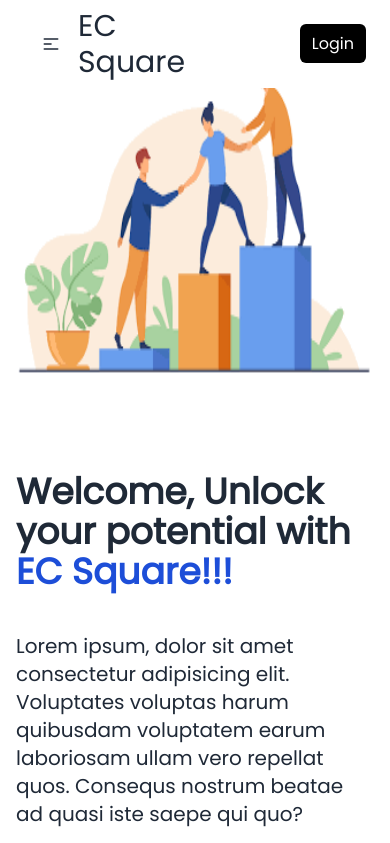
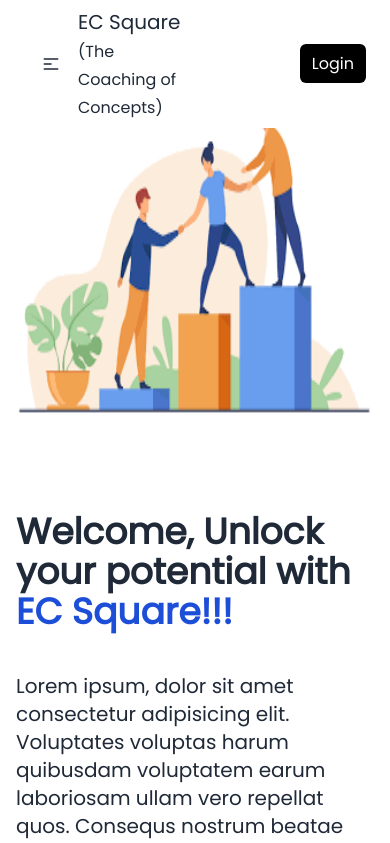
Before and after one commit to ashish-0280/ecsquare, a React (Vite) app: page / in a window 390 px wide. Shown: the top 843 px of the page. Built offline with nearby package versions, Linux system fonts and the light colour scheme.

Commit message:
frontend

```diff
--- a/index.html
+++ b/index.html
@@ -4,7 +4,7 @@
     <meta charset="UTF-8" />
     <meta name="viewport" content="width=device-width, initial-scale=1.0" />
     <link rel="icon" href="./public/logo-design_14698174.png">
-    <title>EC Square</title>
+    <title>EC Square (The Coaching of Concepts)</title>
   </head>
   <body>
     <div id="root"></div>
--- a/src/components/Banner.jsx
+++ b/src/components/Banner.jsx
@@ -9,7 +9,7 @@ function Banner() {
         <h1 className='text-4xl font-bold'>Welcome, Unlock your potential with <br /> <span className='text-4xl mt-8 md:text-5xl text-blue-700 font-bold'>EC Square!!!</span> </h1>
         <p className='text-xl'>Lorem ipsum, dolor sit amet consectetur adipisicing elit. Voluptates voluptas harum quibusdam voluptatem earum laboriosam ullam vero repellat quos. Consequs nostrum beatae ad quasi iste saepe qui quo?</p></div>
         </div>
-        <div className='w-full md:w-1/2 mt-14 md:mt-22 order-1'>
+        <div className='w-full md:w-1/2 md:mt-14 mt-24 md:mt-22 order-1'>
           <img src={banner} alt="banner" className='w-100 h-80 md:ml-25' />
         </div>
       </div>
--- a/src/components/Login.jsx
+++ b/src/components/Login.jsx
@@ -46,7 +46,7 @@ function Login() {
     <div className='md:w-20 w-24 h-10 rounded-md px-3 md:px-4 py-2 md:py-2 bg-blue-500 hover:bg-blue-700 text-white mt-10'>
         <button>Login</button>
     </div>
-    <div className='md:ml-48 ml-32 mt-8 hover:scale-105 duration-100'>
+    <div className='md:ml-48 ml-32 mt-8 md:mt-14 hover:scale-105 duration-100'>
     <p>Not registered? <a href="/signup" className='text-blue-500 underline'>Signup</a></p>
     </div>
     </div>
--- a/src/components/Navbar.jsx
+++ b/src/components/Navbar.jsx
@@ -36,7 +36,7 @@ function Navbar() {
 
                 </ul>
                 </div>
-                <a className="text-3xl font-medium cursor-pointer">EC Square</a>
+                <a className="md:text-3xl font-medium cursor-pointer text-xl">EC Square <br /> <span className='text-base'>(The Coaching of Concepts)</span></a>
             </div>
             <div className="navbar-end space-x-5">
             <div className="navbar-center hidden lg:flex">
--- a/src/components/Signup.jsx
+++ b/src/components/Signup.jsx
@@ -38,10 +38,10 @@ function Signup() {
                 {errors.password && <span className='text-red-600 text-sm'>This field is required</span>}
             </div>
             <div className='flex flex-row '>
-            <div className='md:w-24 m-3 md:text-base w-44 md:py-4 rounded-md p-6 text-lg md:px-4 bg-blue-500 hover:bg-blue-700 text-white mt-6'>
+            <div className=' bg-blue-500 hover:bg-blue-700 h-12 w-28 rounded-md text-white px-5 py-3 m-3'>
                 <button>Sign up</button>
             </div>
-            <div className='md:ml-32 ml-14 mt-8 p-4 hover:scale-105 duration-100'>
+            <div className='md:ml-32 ml-14 md:mt-4 p-4 hover:scale-105 duration-100'>
             <p>Already Registered? <a href="/" className='text-blue-500 underline'>Login</a></p>
             </div>
             </div>
```
